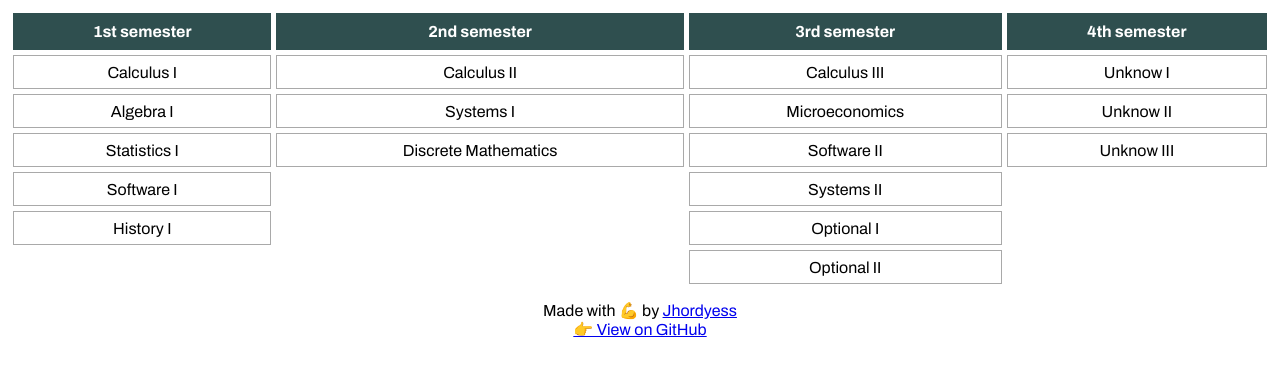
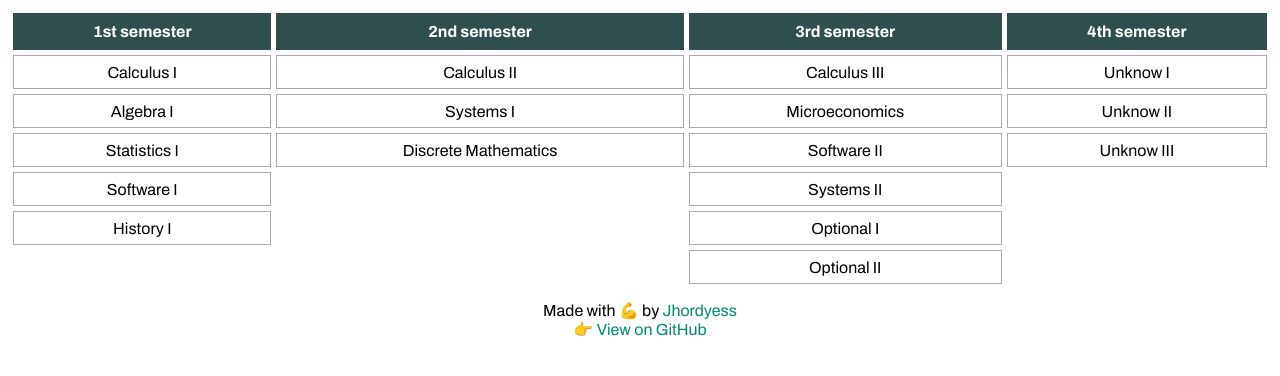
Before and after one commit to jhordyess/course-flowsheet-by-semester-jquery, a website built with Vite: page index.html in a window 1280 px wide. Built offline with nearby package versions, Linux system fonts and the light colour scheme.

Commit message:
Updated footer

```diff
--- a/index.html
+++ b/index.html
@@ -19,8 +19,9 @@
       Made with 💪 by
       <a href="https://www.jhordyess.com" target="_blank" rel="noreferrer"> Jhordyess </a>
       <br />
+      👉
       <a href="https://github.com/jhordyess/course-flowsheet-by-semester-jquery" target="_blank">
-        👉 View on GitHub
+        View on GitHub
       </a>
     </footer>
     <script type="module" src="/main.js"></script>
--- a/style.css
+++ b/style.css
@@ -52,3 +52,13 @@ footer {
   margin: 12px auto;
   text-align: center;
 }
+
+footer a {
+  color: rgb(000, 138, 113);
+  text-decoration: none;
+}
+
+footer a:hover {
+  color: rgb(070, 197, 221);
+  text-decoration: underline;
+}
```
